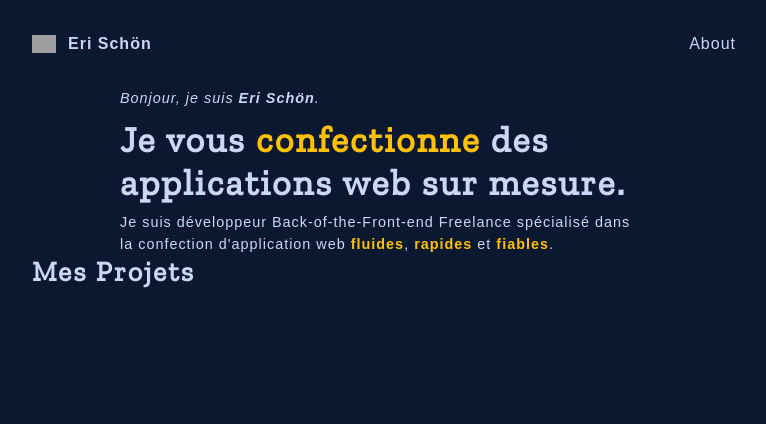
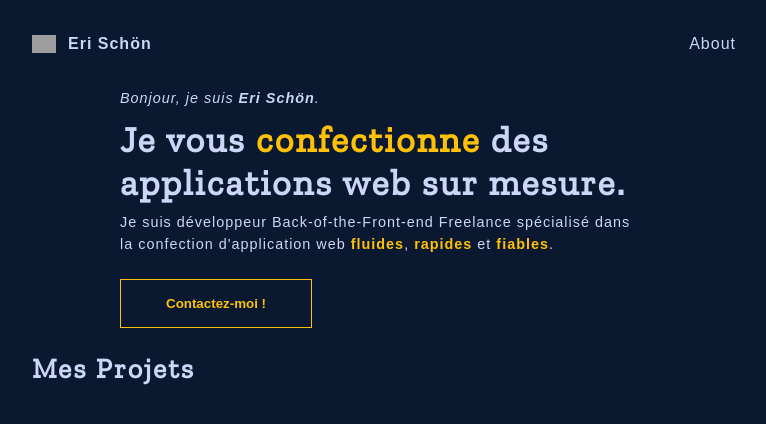
Before and after one commit to erischon/projet-erischon-website, an Astro site: page / in a window 1280 px wide. Shown: the whole page, without its empty margins (256-1022 px from the left). Built offline with nearby package versions, Linux system fonts and the light colour scheme; Astro itself is replaced by a stand-in of ours; grey boxes are pictures that could not be loaded; a web font is replaced by a local one.

Commit message:
Update Hero.astro

```diff
--- a/src/components/Hero.astro
+++ b/src/components/Hero.astro
@@ -12,6 +12,7 @@
       >fiables</span
     >.
   </p>
+  <button> Contactez-moi !</button>
 </section>
 
 <style lang="scss">
@@ -48,6 +49,24 @@
       font-weight: 700;
       color: $clr-secondary;
     }
+
+    button {
+      margin: 1.5rem 0;
+      padding: 1rem 2rem;
+
+      width: 12rem;
+      border: $clr-secondary 1px solid;
+      background-color: transparent;
+
+      font-weight: 700;
+      color: $clr-secondary;
+
+      cursor: pointer;
+
+      &:hover {
+        background-color: $clr-background-light;
+      }
+    }
     @media screen and (min-width: 768px) {
       text-align: start;
       h1 {
```
